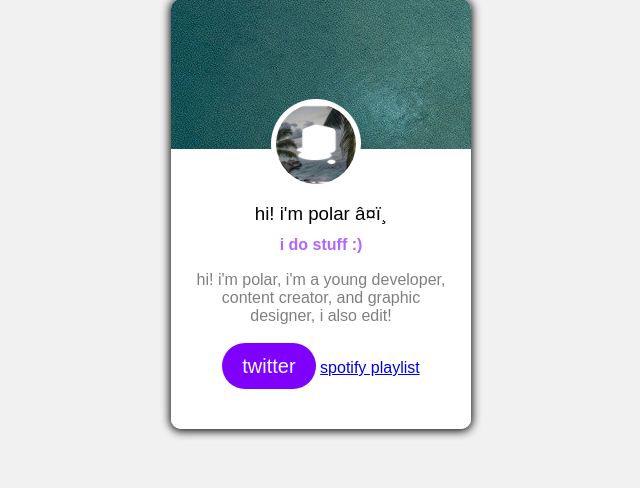
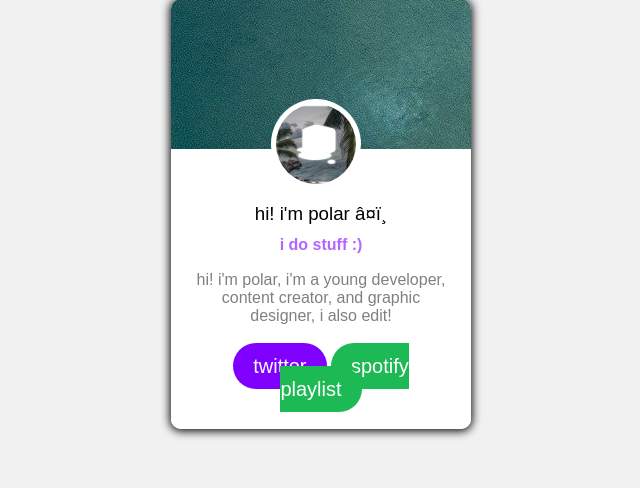
Before and after one commit to ItzPolah/archivedsite, a PHP site: page / in a window 1280 px wide. Shown: the part 186-674 px from the top of the page, without its empty margins (319-959 px from the left). Run offline with PHP 8.4, Linux system fonts and the light colour scheme.

Commit message:
Update style.css

```diff
--- a/style.css
+++ b/style.css
@@ -83,3 +83,20 @@
     color: #7F00FF;
     border: 2px solid #7F00FF
 }
+
+.lower-container .playlist{
+    padding: 12px 20px;
+    background: #1DB954;
+    border: none;
+    color: white;
+    border-radius: 25px;
+    font-size: 20px;
+    text-decoration: none;
+    transition: all .3s ease-in
+}
+
+.lower-container .playlist:hover{
+    background: transparent;
+    color: #1DB954;
+    border: 2px solid #7F00FF
+}
```
